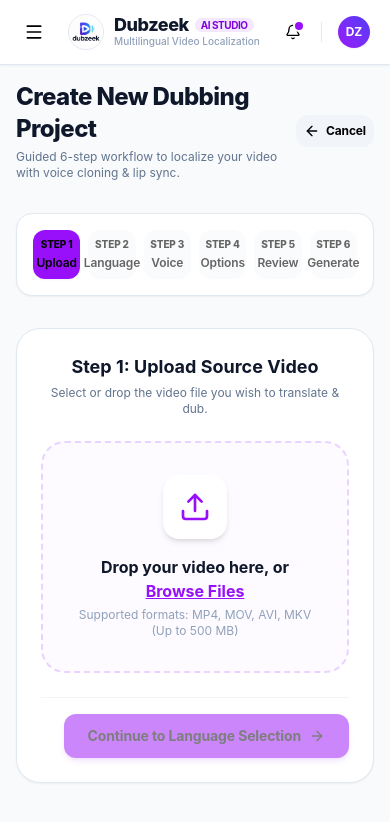
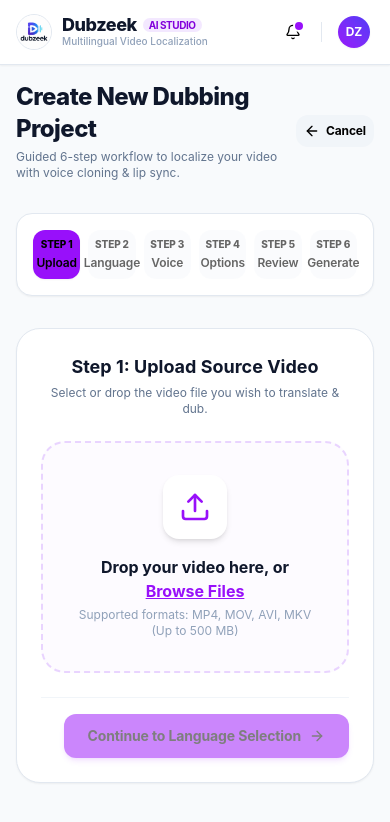
Before and after one commit to Nani-1837/ai_voice_clone, a Next.js app in the folder frontend/: page /create-dubbing in a window 390 px wide. Shown: the top 822 px of the page. Built offline with nearby package versions, Linux system fonts and the light colour scheme.

Commit message:
Clean up unused navItems array and mobile sidebar state from AppLayout.tsx

```diff
--- a/frontend/components/layout/AppLayout.tsx
+++ b/frontend/components/layout/AppLayout.tsx
@@ -5,24 +5,13 @@ import Link from "next/link";
 import { usePathname, useRouter } from "next/navigation";
 import { motion, AnimatePresence } from "framer-motion";
 import {
-  LayoutDashboard,
-  FolderKanban,
-  PlusCircle,
-  Video,
-  Mic2,
-  Globe2,
-  BarChart3,
-  Settings,
-  HelpCircle,
   Search,
   Bell,
   User,
   LogOut,
   ChevronDown,
-  Menu,
-  X,
   Sparkles,
-  ShieldCheck,
+  HelpCircle,
   CheckCircle2
 } from "lucide-react";
 import { logoutUser } from "@/lib/api";
@@ -38,7 +27,6 @@ export default function AppLayout({ children }: AppLayoutProps) {
   const [user, setUser] = useState<{ full_name?: string; email?: string } | null>(null);
   const [showProfileMenu, setShowProfileMenu] = useState(false);
   const [showNotifications, setShowNotifications] = useState(false);
-  const [mobileSidebarOpen, setMobileSidebarOpen] = useState(false);
   const [searchQuery, setSearchQuery] = useState("");
 
   useEffect(() => {
@@ -52,18 +40,6 @@ export default function AppLayout({ children }: AppLayoutProps) {
       }
     }
   }, []);
-
-  const navItems = [
-    { label: "Dashboard", href: "/dashboard", icon: LayoutDashboard },
-    { label: "Projects", href: "/projects", icon: FolderKanban },
-    { label: "Create Dubbing", href: "/create-dubbing", icon: PlusCircle, highlight: true },
-    { label: "My Videos", href: "/videos", icon: Video },
-    { label: "Voice Library", href: "/voice-library", icon: Mic2 },
-    { label: "Languages", href: "/languages", icon: Globe2 },
-    { label: "Usage", href: "/usage", icon: BarChart3 },
-    { label: "Settings", href: "/settings", icon: Settings },
-    { label: "Help Center", href: "/help", icon: HelpCircle },
-  ];
 
   const handleLogout = async () => {
     await logoutUser();
@@ -83,15 +59,8 @@ export default function AppLayout({ children }: AppLayoutProps) {
     <div className="min-h-screen bg-slate-50 text-slate-900 font-sans flex flex-col antialiased">
       {/* Top Header Bar */}
       <header className="bg-white border-b border-slate-200 sticky top-0 z-40 px-4 sm:px-6 py-3 flex items-center justify-between shadow-xs">
-        {/* Left Logo & Mobile Toggle */}
+        {/* Left Logo */}
         <div className="flex items-center gap-4">
-          <button
-            onClick={() => setMobileSidebarOpen(!mobileSidebarOpen)}
-            className="lg:hidden p-2 text-slate-600 hover:bg-slate-100 rounded-xl transition-colors"
-          >
-            {mobileSidebarOpen ? <X className="w-5 h-5" /> : <Menu className="w-5 h-5" />}
-          </button>
-
           <Link href="/dashboard" className="flex items-center gap-2.5 group">
             <img
               src="/cropped_circle_image.png"
```
